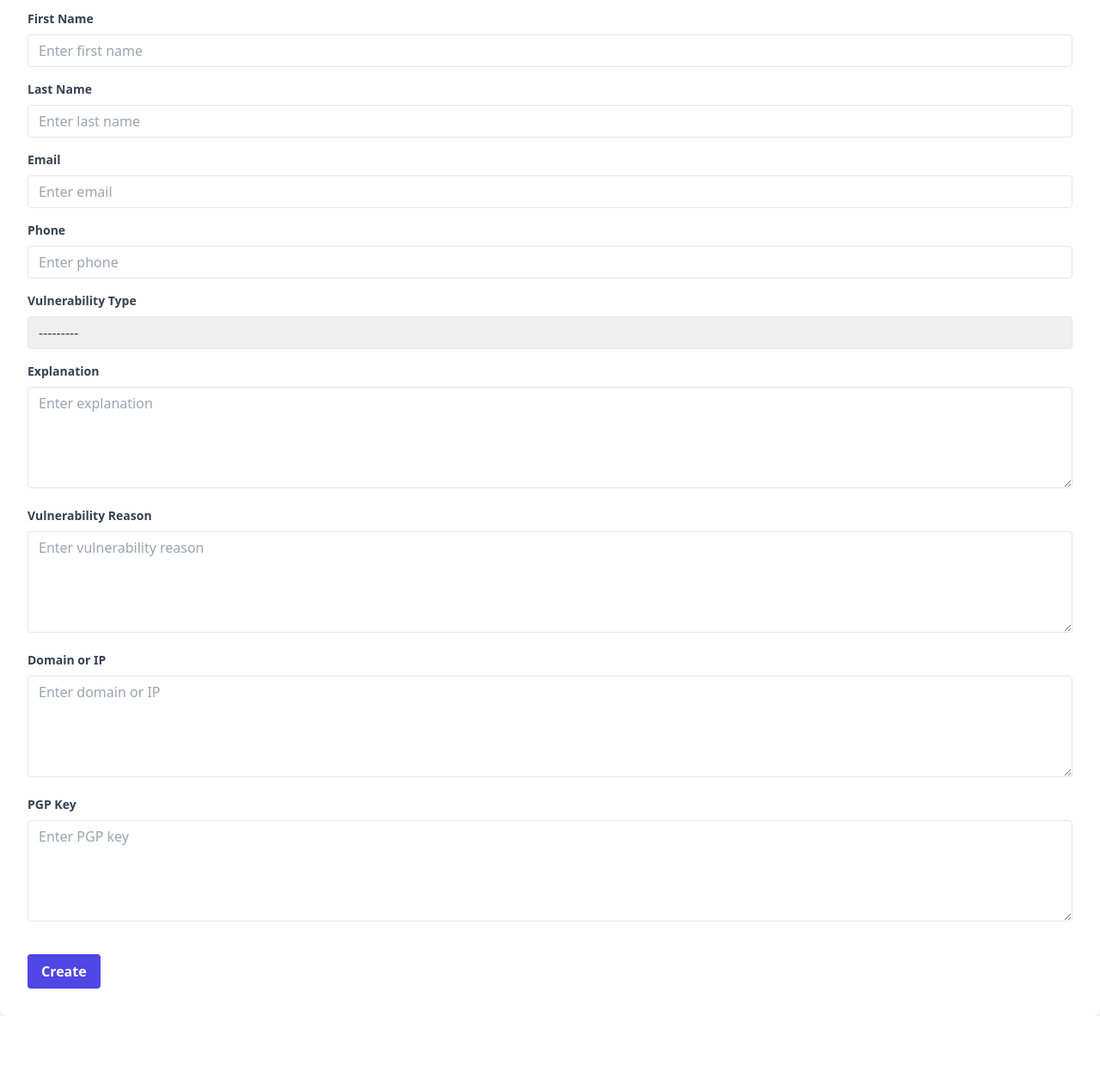
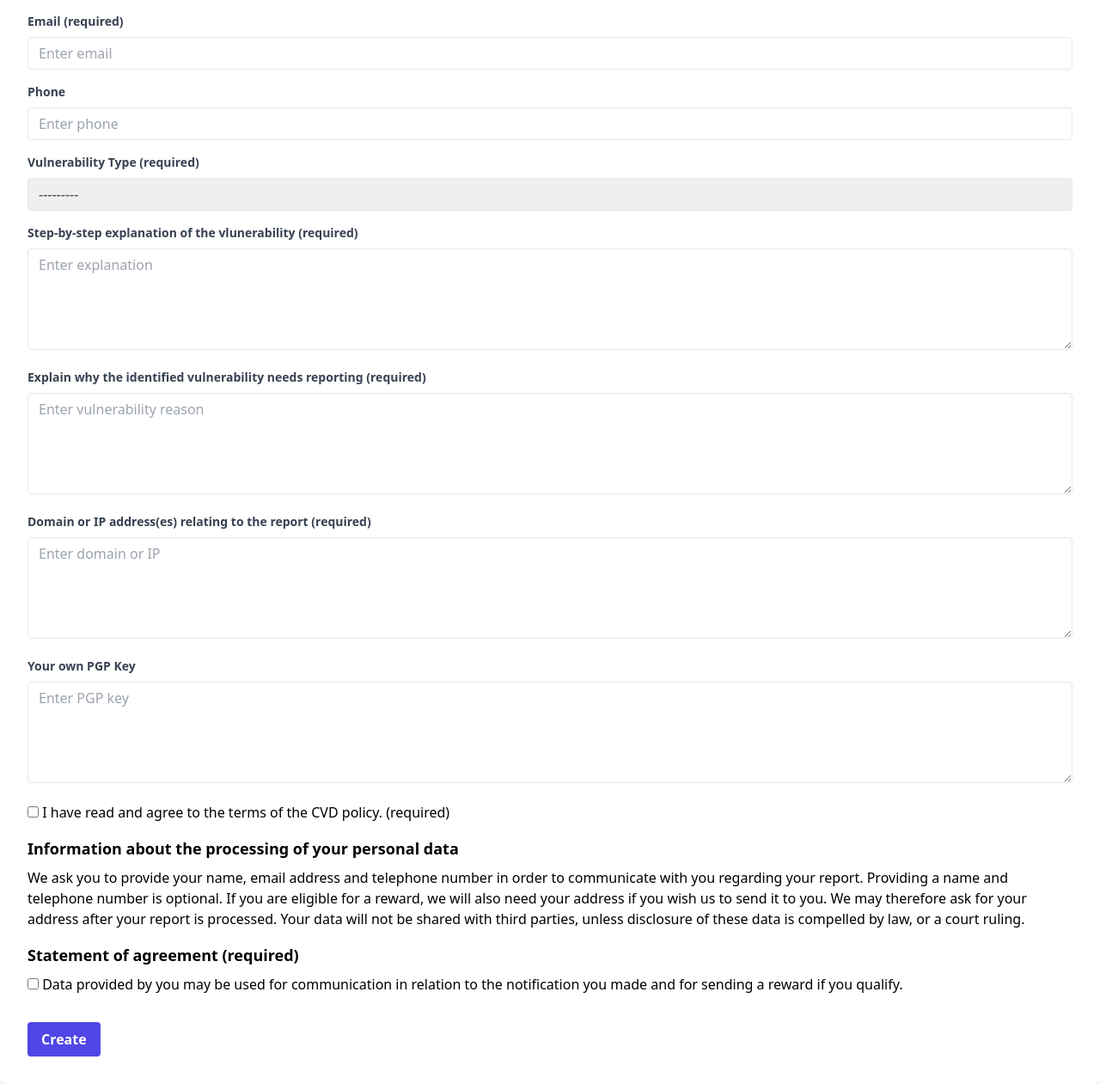
Before and after one commit to haarismian/ssd_ncsc_app, a Django app: page /cvd/create/ in a window 1280 px wide. Shown: the whole page at 86% size. Before the commit the page ends 1182 px from the top, so only its background shows below. Run offline with Django 4.2, Linux system fonts and the light colour scheme; some libraries are stand-ins or nearby versions; grey boxes are pictures that could not be loaded.

Commit message:
All functionalities good to go

```diff
--- a/ncsc_cases_app/base_app/templates/base_app/base.html
+++ b/ncsc_cases_app/base_app/templates/base_app/base.html
@@ -18,9 +18,7 @@
             alt="Logo"
           />
         </a>
-        <span class="text-gray-600 text-sm"
-          >Hello {{ user.first_name }} {{ user.last_name }}</span
-        >
+
         <button
           data-collapse-toggle="navbar-default"
           type="button"
--- a/ncsc_cases_app/cvd_service/models.py
+++ b/ncsc_cases_app/cvd_service/models.py
@@ -17,16 +17,15 @@ class CvdReport(models.Model):
         ('confidentiality', 'Confidentiality'),
     )
 
-    officer = models.CharField(max_length=100)
     first_name = models.CharField(max_length=100, blank=True, null=True)
     last_name = models.CharField(max_length=100, blank=True, null=True)
-    email = models.EmailField(blank=True, null=True)
+    email = models.EmailField()  # Email is now required
     phone = models.CharField(max_length=20, blank=True, null=True)
     vulnerability_type = models.CharField(
-        max_length=30, choices=VULNERABILITY_TYPES)
-    explanation = models.TextField()
-    vulnerability_reason = models.TextField()
-    domain_or_ip = models.TextField()
+        max_length=30, choices=VULNERABILITY_TYPES)  # Vulnerability type is now required
+    explanation = models.TextField()  # Explanation is now required
+    vulnerability_reason = models.TextField()  # Reason is now required
+    domain_or_ip = models.TextField()  # Domain/IP is now required
     pgp_key = models.TextField()
 
     def __str__(self):
--- a/ncsc_cases_app/cvd_service/templates/cvd_service/create_cvd.html
+++ b/ncsc_cases_app/cvd_service/templates/cvd_service/create_cvd.html
@@ -3,22 +3,13 @@
 <div class="flex flex-col items-center justify-center h-screen bg-gray-100">
   <h1 class="text-4xl font-bold mb-4">Create CVD</h1>
 
-  <form class="bg-white w-full rounded-lg shadow-lg p-8" method="POST">
+  <form
+    class="bg-white w-full rounded-lg shadow-lg p-8"
+    method="POST"
+    action="{% url 'cvd_service:create_cvd' %}"
+  >
     {% csrf_token %}
-    <div class="mb-4">
-      <label
-        class="block text-gray-700 text-sm font-bold mb-2 w-full"
-        for="id_officer"
-        >Officer</label
-      >
-      <input
-        class="appearance-none border rounded w-full py-2 px-3 text-gray-700 leading-tight focus:outline-none focus:ring-2 focus:ring-indigo-500"
-        id="id_officer"
-        type="text"
-        name="officer"
-        placeholder="Enter officer"
-      />
-    </div>
+
     <div class="mb-4">
       <label
         class="block text-gray-700 text-sm font-bold mb-2"
@@ -49,7 +40,7 @@
     </div>
     <div class="mb-4">
       <label class="block text-gray-700 text-sm font-bold mb-2" for="id_email"
-        >Email</label
+        >Email (required)</label
       >
       <input
         class="appearance-none border rounded w-full py-2 px-3 text-gray-700 leading-tight focus:outline-none focus:ring-2 focus:ring-indigo-500"
@@ -57,6 +48,7 @@
         type="email"
         name="email"
         placeholder="Enter email"
+        required
       />
     </div>
     <div class="mb-4">
@@ -75,12 +67,13 @@
       <label
         class="block text-gray-700 text-sm font-bold mb-2"
         for="id_vulnerability_type"
-        >Vulnerability Type</label
+        >Vulnerability Type (required)</label
       >
       <select
         class="appearance-none border rounded w-full py-2 px-3 text-gray-700 leading-tight focus:outline-none focus:ring-2 focus:ring-indigo-500"
         id="id_vulnerability_type"
         name="vulnerability_type"
+        required
       >
         {% for choice in form.vulnerability_type.field.choices %}
         <option value="{{ choice.0 }}">{{ choice.1 }}</option>
@@ -91,7 +84,7 @@
       <label
         class="block text-gray-700 text-sm font-bold mb-2"
         for="id_explanation"
-        >Explanation</label
+        >Step-by-step explanation of the vlunerability (required)</label
       >
       <textarea
         class="appearance-none border rounded w-full py-2 px-3 text-gray-700 leading-tight focus:outline-none focus:ring-2 focus:ring-indigo-500"
@@ -99,13 +92,15 @@
         name="explanation"
         rows="5"
         placeholder="Enter explanation"
+        required
       ></textarea>
     </div>
     <div class="mb-4">
       <label
         class="block text-gray-700 text-sm font-bold mb-2"
         for="id_vulnerability_reason"
-        >Vulnerability Reason</label
+        >Explain why the identified vulnerability needs reporting
+        (required)</label
       >
       <textarea
         class="appearance-none border rounded w-full py-2 px-3 text-gray-700 leading-tight focus:outline-none focus:ring-2 focus:ring-indigo-500"
@@ -113,13 +108,14 @@
         name="vulnerability_reason"
         rows="5"
         placeholder="Enter vulnerability reason"
+        required
       ></textarea>
     </div>
     <div class="mb-4">
       <label
         class="block text-gray-700 text-sm font-bold mb-2"
         for="id_domain_or_ip"
-        >Domain or IP</label
+        >Domain or IP address(es) relating to the report (required)</label
       >
       <textarea
         class="appearance-none border rounded w-full py-2 px-3 text-gray-700 leading-tight focus:outline-none focus:ring-2 focus:ring-indigo-500"
@@ -127,11 +123,12 @@
         name="domain_or_ip"
         rows="5"
         placeholder="Enter domain or IP"
+        required
       ></textarea>
     </div>
     <div class="mb-4">
       <label class="block text-gray-700 text-sm font-bold mb-2" for="id_pgp_key"
-        >PGP Key</label
+        >Your own PGP Key</label
       >
       <textarea
         class="appearance-none border rounded w-full py-2 px-3 text-gray-700 leading-tight focus:outline-none focus:ring-2 focus:ring-indigo-500"
@@ -141,7 +138,41 @@
         placeholder="Enter PGP key"
       ></textarea>
     </div>
+    <div class="mb-4">
+      <input type="checkbox" id="agree_cvd" name="agree_cvd" required />
+      <label for="agree_cvd"
+        >I have read and agree to the terms of the CVD policy. (required)</label
+      >
+    </div>
 
+    <div class="mb-4">
+      <h2 class="text-lg font-bold mb-2">
+        Information about the processing of your personal data
+      </h2>
+      <p>
+        We ask you to provide your name, email address and telephone number in
+        order to communicate with you regarding your report. Providing a name
+        and telephone number is optional. If you are eligible for a reward, we
+        will also need your address if you wish us to send it to you. We may
+        therefore ask for your address after your report is processed. Your data
+        will not be shared with third parties, unless disclosure of these data
+        is compelled by law, or a court ruling.
+      </p>
+    </div>
+
+    <div class="mb-4">
+      <h2 class="text-lg font-bold mb-2">Statement of agreement (required)</h2>
+      <input
+        type="checkbox"
+        id="agree_statement"
+        name="agree_statement"
+        required
+      />
+      <label for="agree_statement"
+        >Data provided by you may be used for communication in relation to the
+        notification you made and for sending a reward if you qualify.</label
+      >
+    </div>
     <button
       type="submit"
       class="mt-4 bg-indigo-600 text-white font-semibold py-2 px-4 rounded hover:bg-indigo-500"
--- a/ncsc_cases_app/cvd_service/views.py
+++ b/ncsc_cases_app/cvd_service/views.py
@@ -18,21 +18,6 @@ class CVDListView(LoginRequiredMixin, generic.ListView):
     context_object_name = 'cvd_list'
 
     def get_queryset(self):
-        # Creating dummy data
-        CvdReport.objects.create(officer='Officer1',
-                                 vulnerability_type='injection',
-                                 explanation='Dummy explanation',
-                                 vulnerability_reason='Dummy reason',
-                                 domain_or_ip='192.168.0.1',
-                                 pgp_key='Dummy PGP Key')
-
-        CvdReport.objects.create(officer='Officer2',
-                                 vulnerability_type='xss',
-                                 explanation='Another dummy explanation',
-                                 vulnerability_reason='Another dummy reason',
-                                 domain_or_ip='192.168.0.2',
-                                 pgp_key='Another dummy PGP Key')
-
         # Return all CvdReport objects
         return CvdReport.objects.all()
 
@@ -45,7 +30,7 @@ class CVDDetailView(LoginRequiredMixin, generic.DetailView):
 
 class CVDCreateView(generic.CreateView):
     model = CvdReport
-    fields = ['officer', 'first_name', 'last_name', 'email', 'phone', 'vulnerability_type',
+    fields = ['first_name', 'last_name', 'email', 'phone', 'vulnerability_type',
               'explanation', 'vulnerability_reason', 'domain_or_ip', 'pgp_key']
     template_name = 'cvd_service/create_cvd.html'
     success_url = reverse_lazy('cvd_service:cvd_list')
```
Also changed, not shown: ncsc_cases_app/base_app/templates/base_app/index.html (+3 -9 lines), ncsc_cases_app/cvd_service/templates/cvd_service/cvd_list.html (+20 -13 lines), ncsc_cases_app/cvd_service/migrations/0002_remove_cvdreport_officer.py (added), ncsc_cases_app/db.sqlite3.
